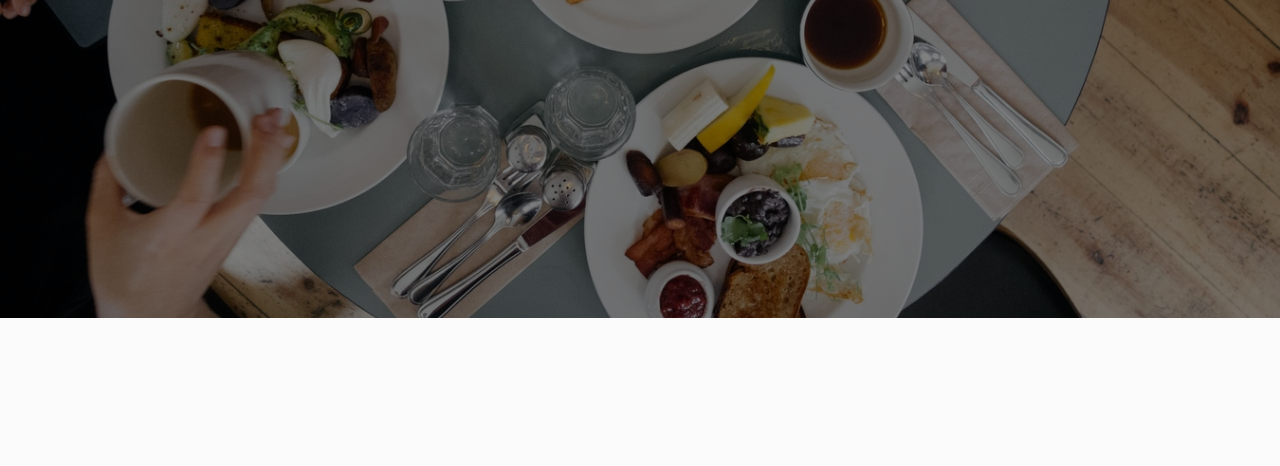
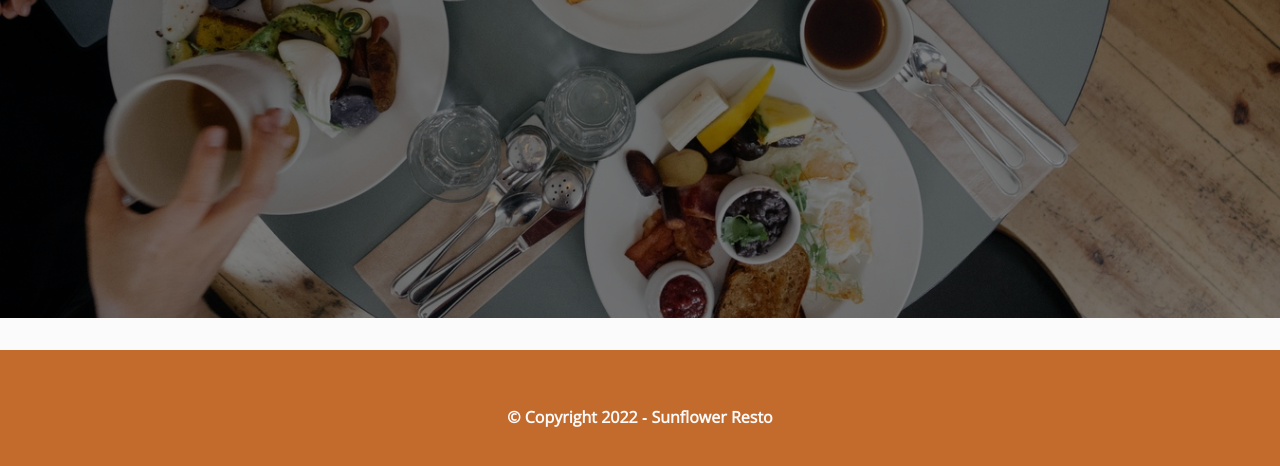
Before and after one commit to virgiawankusuma/restaurant-apps, a website built with webpack: page src/templates/index.html in a window 1280 px wide. Shown: the part 482-948 px from the top of the page. Before the commit the page ends 832 px from the top, so only its background shows below. Built offline with nearby package versions, Linux system fonts and the light colour scheme; files whose address does not match are found by name.

Commit message:
feat: finished make footer

```diff
--- a/src/styles/main.css
+++ b/src/styles/main.css
@@ -72,10 +72,6 @@ nav h1 a {
 
 .shadow-bottom {
     box-shadow: rgba(0, 0, 0, 0.2) 0px 1px 7px 0px;
-}
-
-.mobile {
-    display: none !important;
 }
 
 .menu-list {
@@ -155,8 +151,23 @@ main {
     width: 100%;
 }
 
-img {
-    display: block;
+footer {
+    text-align: center;
+    color: #FBFBFB;
+    background-color: #C36A2D;
+    font-weight: bold;
+    padding: 7vh 0;
+}
+
+footer a {
+    text-decoration: none;
+    color: #FBFBFB;
+}
+
+footer a:hover,
+footer a:active {
+    text-decoration: none;
+    color: #EADCA6;
 }
 
 
--- a/src/templates/index.html
+++ b/src/templates/index.html
@@ -42,6 +42,7 @@
         </div>
     </main>
     <footer>
+        <p>&copy; Copyright 2022 &dash; <a href="/">Sunflower Resto</p>
     </footer>
 </body>
 
```
